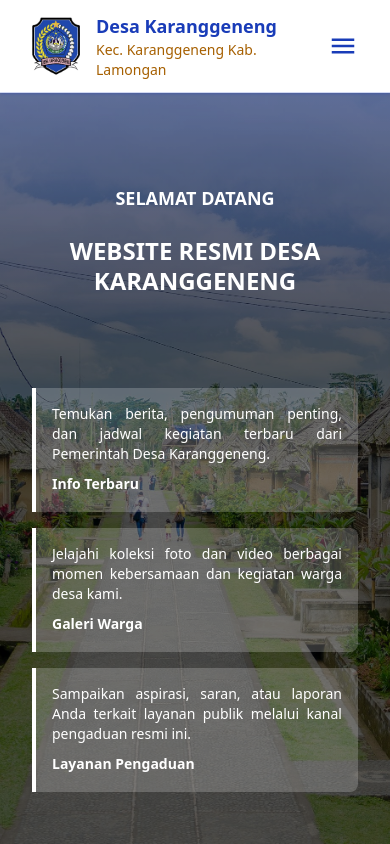
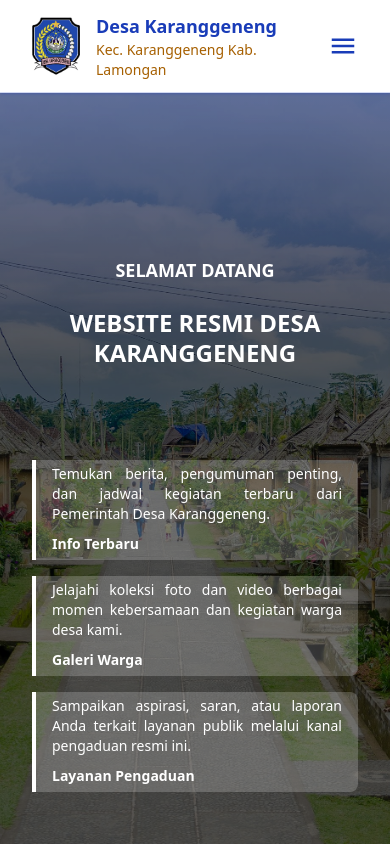
Before and after one commit to fiebryhoga/karanggeneng, a Next.js app: page / in a window 390 px wide. Shown: the top 844 px of the page. Built offline with nearby package versions, Linux system fonts and the light colour scheme.

Commit message:
add hero section and responsive: navbar, footer, hero home page

```diff
--- a/src/components/common/NavigationHero.jsx
+++ b/src/components/common/NavigationHero.jsx
@@ -7,7 +7,7 @@ const NavigationHero = ({ title, description, to }) => {
   return (
     <Link
       href="/#"
-      className="w-full flex flex-col gap-2 md:gap-4 border-l-4 md:border-l-0 md:border-b-4 border-white hover:border-blue-800 py-4 px-4 md:px-12 cursor-pointer group transition-all duration-300 md:bg-transparent hover:bg-white/80 bg-white/20 rounded-r-lg md:rounded-r-none md:rounded-t-lg group"
+      className="w-full flex flex-col gap-2 md:gap-4 border-l-4 md:border-l-0 md:border-b-4 border-white hover:border-blue-800 py-1 sm:py-2 md:py-4 px-4 md:px-12 cursor-pointer group transition-all duration-300 md:bg-transparent hover:bg-white/80 bg-white/20 rounded-r-lg md:rounded-r-none md:rounded-t-lg group"
     >
       <p className="text-justify text-white text-sm font-medium group-hover:text-blue-800">
         {description}
```
